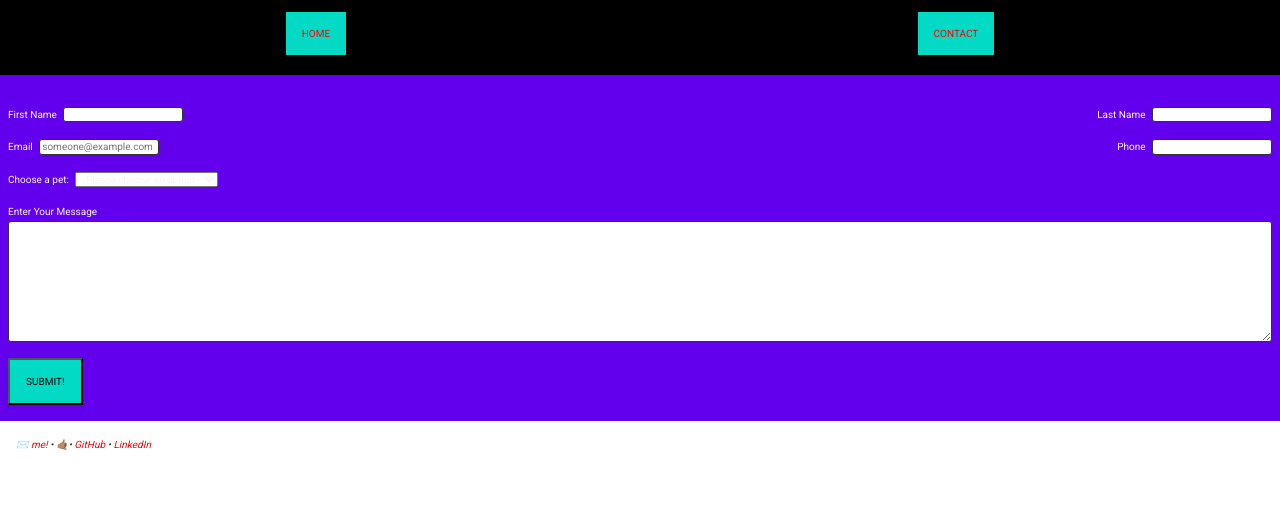
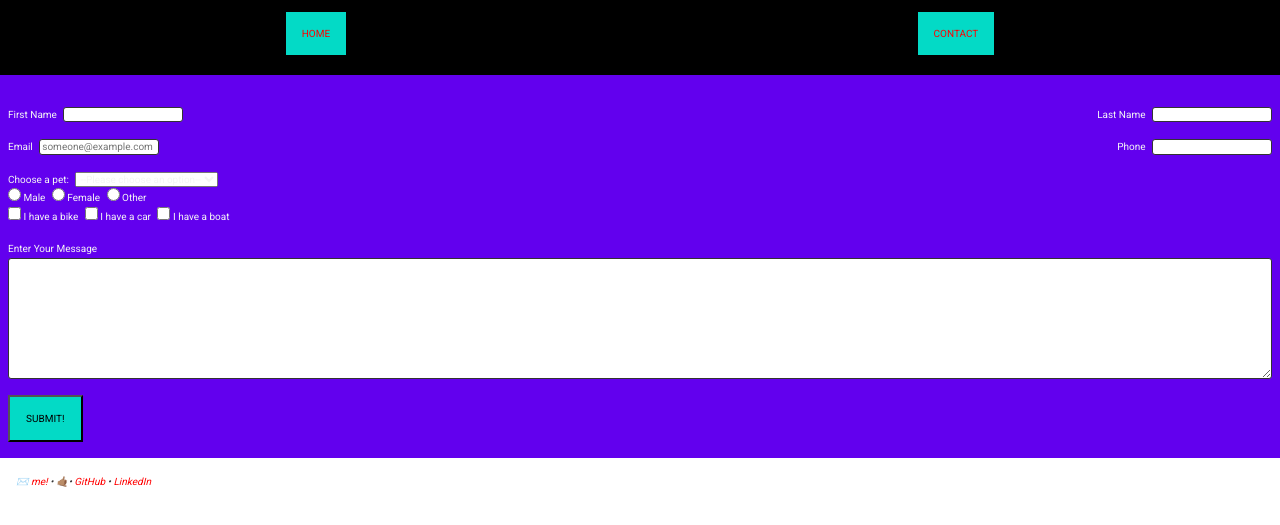
Before and after one commit to Claim-Academy-JS/html-css-js, a website: page contact/index.html in a window 1280 px wide. Shown: the part 73-598 px from the top of the page. Drawn offline with nearby package versions, Linux system fonts and the light colour scheme.

Commit message:
:sparkles: Add radio and checkbox

```diff
--- a/contact/index.html
+++ b/contact/index.html
@@ -70,6 +70,24 @@
           </select>
         </div>
 
+        <div>
+          <input type="radio" id="male" name="gender" value="male" />
+          <label for="male">Male</label>
+          <input type="radio" id="female" name="gender" value="female" />
+          <label for="female">Female</label>
+          <input type="radio" id="other" name="gender" value="other" />
+          <label for="other">Other</label>
+        </div>
+
+        <div>
+          <input type="checkbox" id="vehicle1" name="vehicle1" value="Bike" />
+          <label for="vehicle1"> I have a bike</label>
+          <input type="checkbox" id="vehicle2" name="vehicle2" value="Car" />
+          <label for="vehicle2"> I have a car</label>
+          <input type="checkbox" id="vehicle3" name="vehicle3" value="Boat" />
+          <label for="vehicle3"> I have a boat</label>
+        </div>
+
         <div class="flex flex-flex-direction--column">
           <label for="msg">Enter Your Message</label>
           <textarea name="msg" id="msg" cols="30" rows="10"></textarea>
```
